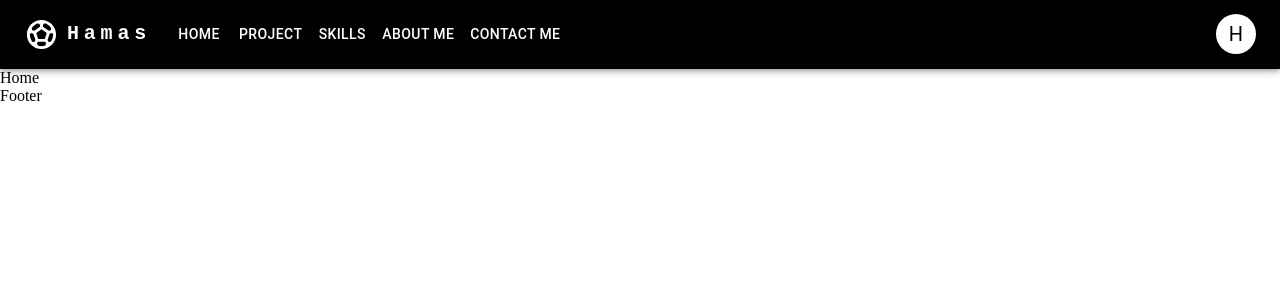
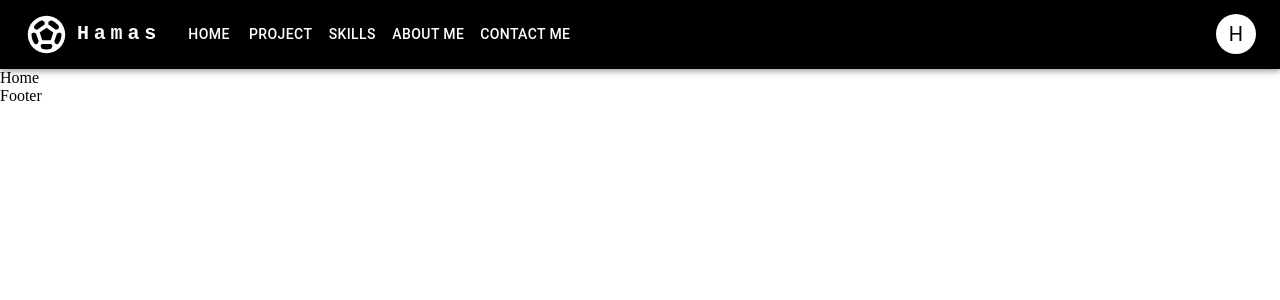
Before and after one commit to Bahamas20/Portfolio, a React (Create React App) app: page / in a window 1280 px wide. Shown: the top 300 px of the page. Built offline with nearby package versions, Linux system fonts and the light colour scheme.

Commit message:
changed icon size

```diff
--- a/src/components/ResponsiveAppBar.jsx
+++ b/src/components/ResponsiveAppBar.jsx
@@ -39,7 +39,7 @@ function ResponsiveAppBar() {
     <AppBar position="static" sx={{background:'black'}}>
       <Container maxWidth="xl">
         <Toolbar disableGutters>
-          <SportsSoccerIcon sx={{ display: { xs: 'none', md: 'flex',fontSize:'35px'}, mr: 1 }} />
+          <SportsSoccerIcon sx={{ display: { xs: 'none', md: 'flex',fontSize:'45px'}, mr: 1 }} />
           <Typography
             variant="h6"
             noWrap
```
